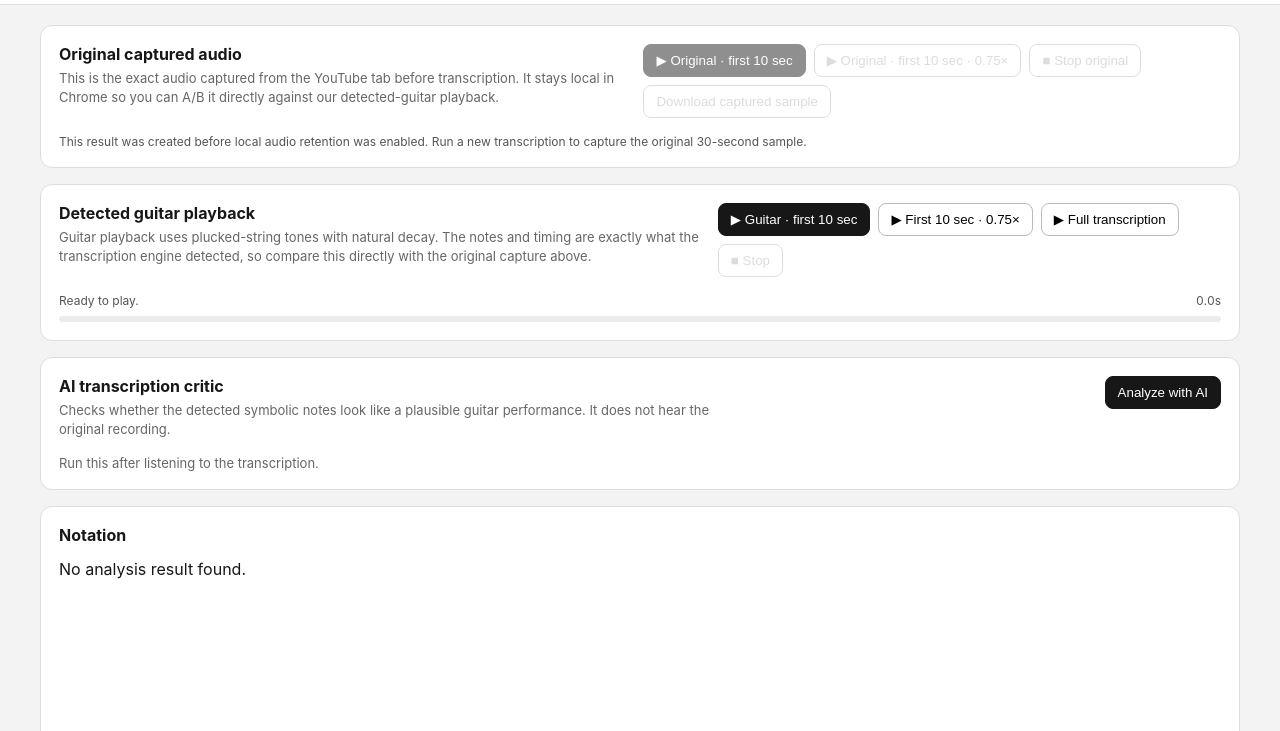
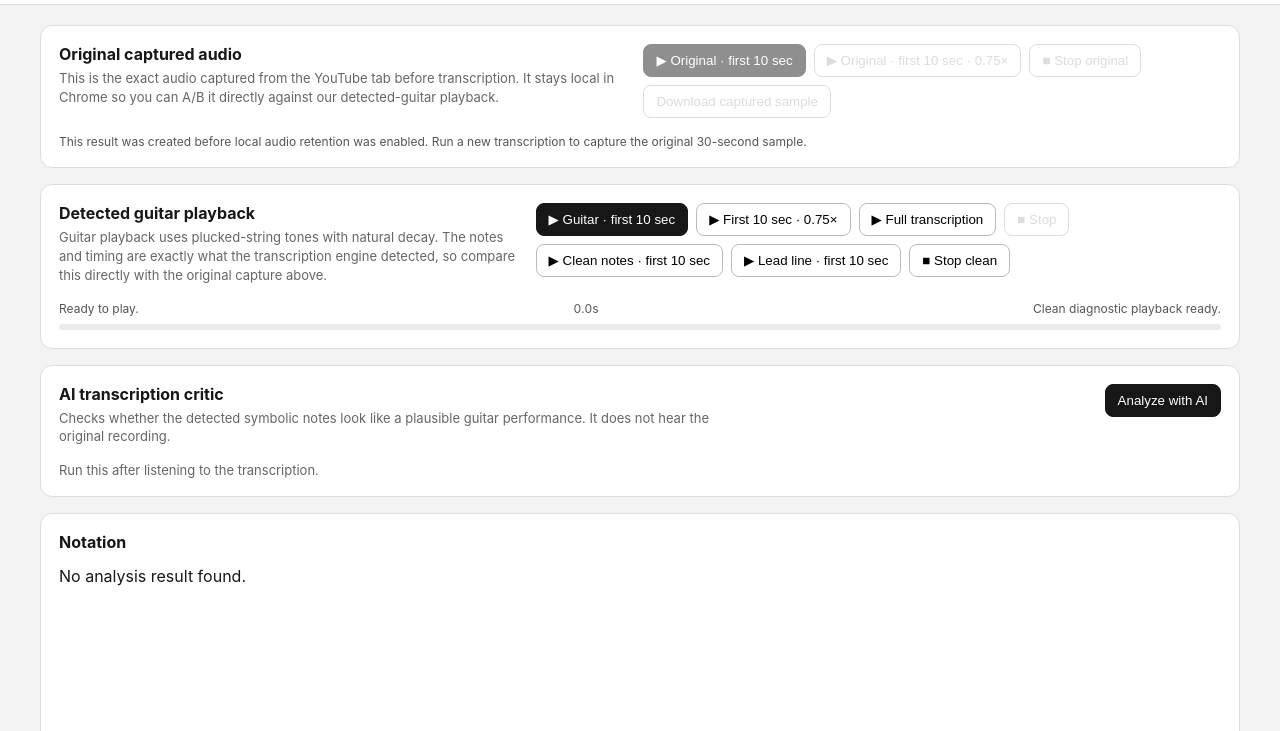
Before and after one commit to WasanthaK/youtube-music-notes, a website built with Vite: page extension/result.html in a window 1280 px wide. Shown: the part 69-800 px from the top of the page. Built offline with nearby package versions, Linux system fonts and the light colour scheme.

Commit message:
Load clean diagnostic playback controls

```diff
--- a/extension/result.html
+++ b/extension/result.html
@@ -91,5 +91,6 @@
   <script src="original-audio.js"></script>
   <script src="critic.js"></script>
   <script src="diagnostic-upload.js"></script>
+  <script src="clean-playback.js"></script>
 </body>
 </html>
```
